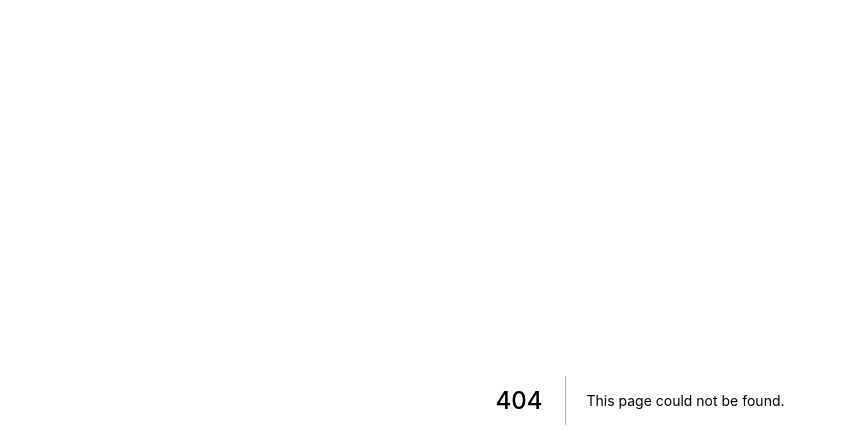
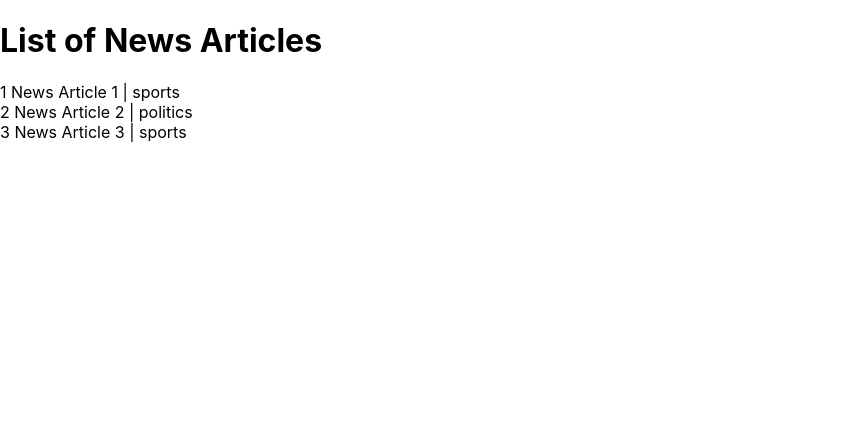
Before and after one commit to moonshadow95/next-tutorial, a Next.js app: page /news in a window 1280 px wide. Before the commit this address had no page. Shown: the top 448 px of the page, without its empty margins (0-846 px from the left). Built offline with nearby package versions, Linux system fonts and the light colour scheme; data requests are answered from the project's data file.

Commit message:
SSR with getServerSideProps

```diff
--- a/db.json
+++ b/db.json
@@ -3,20 +3,40 @@
     {
       "id": 1,
       "title": "Product 1",
-      "price": "123123123",
+      "price": 700,
       "description": "Description 1"
     },
     {
       "id": 2,
       "title": "Product 2",
-      "price": "345345345",
+      "price": 1050,
       "description": "Description 2"
     },
     {
       "id": 3,
       "title": "Product 3",
-      "price": "456456456",
+      "price": 2600,
       "description": "Description 3"
+    }
+  ],
+  "news": [
+    {
+      "id": 1,
+      "title": "News Article 1",
+      "description": "Description 1",
+      "category": "sports"
+    },
+    {
+      "id": 2,
+      "title": "News Article 2",
+      "description": "Description 2",
+      "category": "politics"
+    },
+    {
+      "id": 3,
+      "title": "News Article 3",
+      "description": "Description 3",
+      "category": "sports"
     }
   ]
 }
--- /dev/null
+++ b/pages/news/index.js
@@ -0,0 +1,25 @@
+import React from 'react';
+
+const NewsArticleList = ({ articles }) => {
+  return (
+    <>
+      <h1>List of News Articles</h1>
+      {articles.map((article) => (
+        <div key={article.id}>
+          {article.id} {article.title} | {article.category}
+        </div>
+      ))}
+    </>
+  );
+};
+
+export default NewsArticleList;
+
+export async function getServerSideProps() {
+  const data = await (await fetch('http://localhost:4000/news')).json();
+  return {
+    props: {
+      articles: data,
+    },
+  };
+}
```
